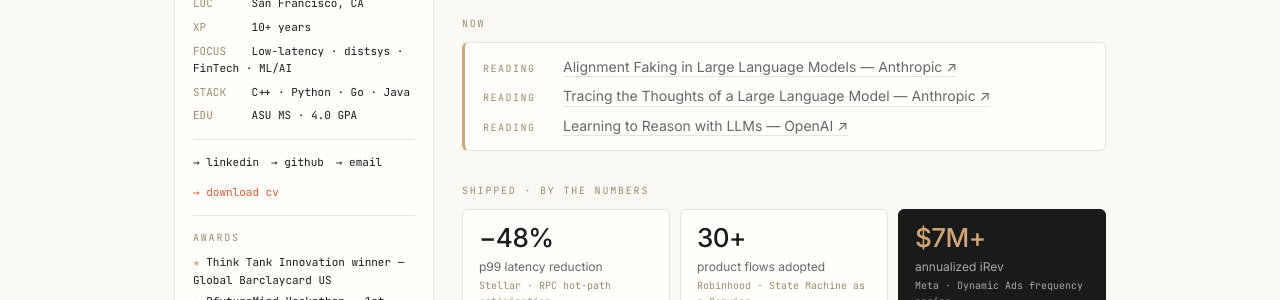
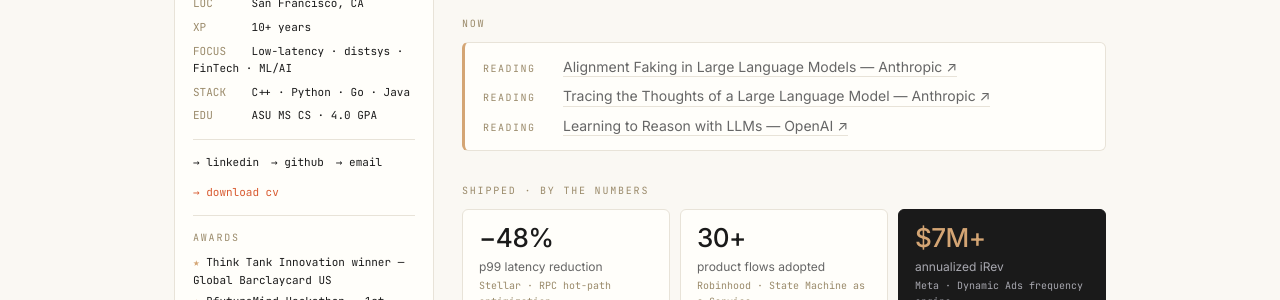
Before and after one commit to psheth9/psheth9.github.io, a Jekyll site: the page built from index.html, in a window 1280 px wide. Shown: the part 394-694 px from the top of the page. Built offline with Jekyll 4.4.1, drawn with Linux system fonts in a browser that asks for light colours.

Commit message:
Update EDU field to ASU MS CS
Co-Authored-By: Claude Sonnet 4.6 <noreply@anthropic.com>

```diff
--- a/index.html
+++ b/index.html
@@ -31,7 +31,7 @@ description: Senior Software Engineer focused on low-latency distributed systems
       <div><dt>XP</dt>    <dd>10+ years</dd></div>
       <div><dt>FOCUS</dt> <dd>Low-latency · distsys · FinTech · ML/AI</dd></div>
       <div><dt>STACK</dt> <dd>C++ · Python · Go · Java</dd></div>
-      <div><dt>EDU</dt>   <dd>ASU MS · 4.0 GPA</dd></div>
+      <div><dt>EDU</dt>   <dd>ASU MS CS · 4.0 GPA</dd></div>
     </dl>
 
     <hr>
```
